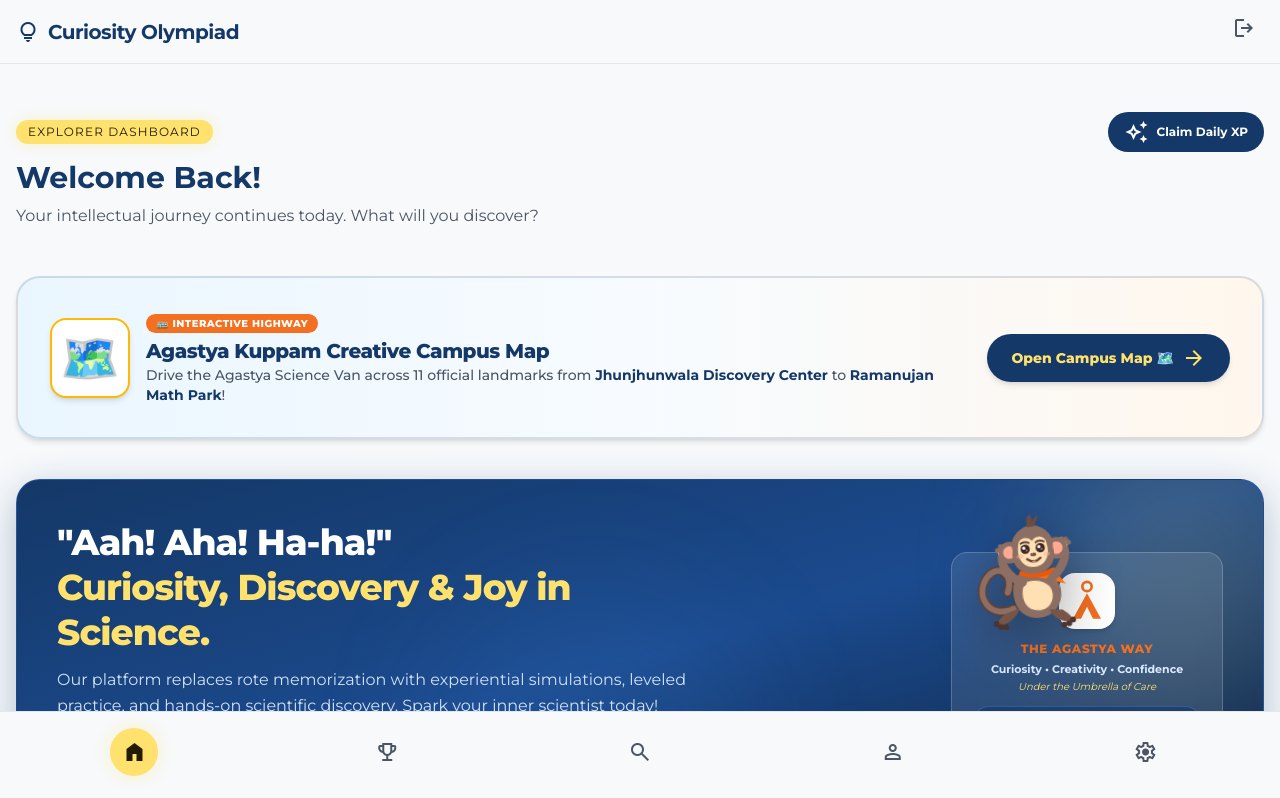
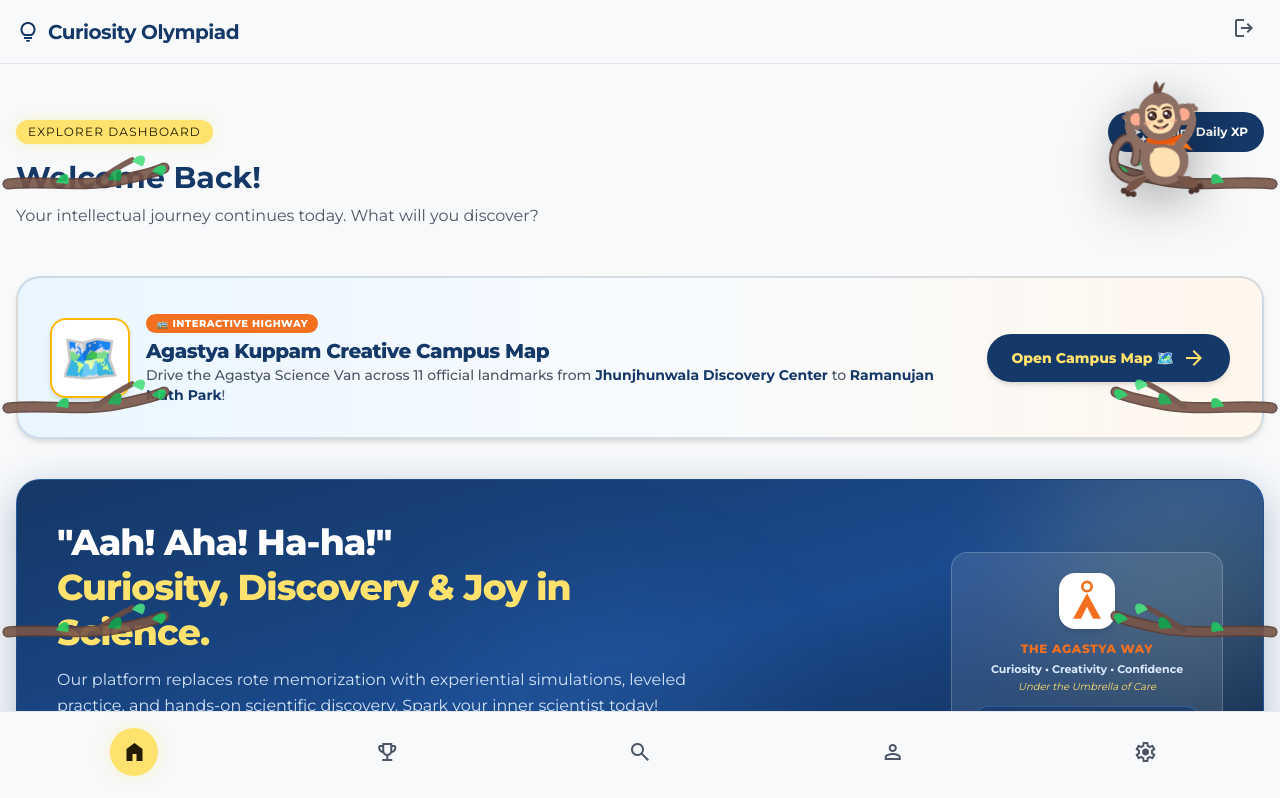
Before and after one commit to ScaryPython100/curiosity-olympiad, a Next.js app: page /dashboard in a window 1280 px wide. Shown: the top 798 px of the page. Built offline with nearby package versions, Linux system fonts and the light colour scheme; no server answers.

Commit message:
fix: remove animate-spin from monkey tail to prevent it from flying off and add 6 lush side tree branches on left and right dashboard edges for Kuppu to perch on

```diff
--- a/src/components/KuppuMascot.tsx
+++ b/src/components/KuppuMascot.tsx
@@ -2,7 +2,7 @@
 
 import React, { useState, useEffect, useRef, useCallback } from "react";
 
-export type KuppuState = "idle" | "crawling" | "climbing" | "scampering";
+export type KuppuState = "idle" | "climbing" | "scampering";
 
 export interface KuppuMascotProps {
   userName?: string;
@@ -10,32 +10,80 @@
   onStateChange?: (state: KuppuState) => void;
 }
 
-interface MascotPosition {
-  x: number; // viewport percentage (10 to 88)
-  y: number; // viewport percentage (15 to 85)
+export interface CampusBranch {
+  id: number;
+  name: string;
+  side: "left" | "right";
+  topPercent: number; // Vertical position along viewport (%)
+  perchX: number; // Viewport X (%) where Kuppu perches
+  perchY: number; // Viewport Y (%) where Kuppu perches
   facing: "left" | "right";
 }
 
-// Open, safe zones around the dashboard viewport where Kuppu can explore freely
-const SAFE_EXPLORATION_ZONES = [
-  { x: 82, y: 75, label: "Bottom Right" },
-  { x: 15, y: 78, label: "Bottom Left" },
-  { x: 82, y: 28, label: "Top Right" },
-  { x: 15, y: 28, label: "Top Left" },
-  { x: 85, y: 50, label: "Mid Right" },
-  { x: 12, y: 50, label: "Mid Left" },
-  { x: 65, y: 80, label: "Bottom Center Right" },
-  { x: 35, y: 80, label: "Bottom Center Left" },
-  { x: 70, y: 22, label: "Top Center Right" },
-  { x: 30, y: 22, label: "Top Center Left" },
+// 6 beautiful side branches fixed on the Left and Right edges of the Dashboard UI
+const CAMPUS_BRANCHES: CampusBranch[] = [
+  {
+    id: 0,
+    name: "Top-Right Tree Branch",
+    side: "right",
+    topPercent: 22,
+    perchX: 92,
+    perchY: 20,
+    facing: "left"
+  },
+  {
+    id: 1,
+    name: "Mid-Right Tree Branch",
+    side: "right",
+    topPercent: 50,
+    perchX: 92,
+    perchY: 48,
+    facing: "left"
+  },
+  {
+    id: 2,
+    name: "Bottom-Right Tree Branch",
+    side: "right",
+    topPercent: 78,
+    perchX: 92,
+    perchY: 76,
+    facing: "left"
+  },
+  {
+    id: 3,
+    name: "Top-Left Tree Branch",
+    side: "left",
+    topPercent: 22,
+    perchX: 8,
+    perchY: 20,
+    facing: "right"
+  },
+  {
+    id: 4,
+    name: "Mid-Left Tree Branch",
+    side: "left",
+    topPercent: 50,
+    perchX: 8,
+    perchY: 48,
+    facing: "right"
+  },
+  {
+    id: 5,
+    name: "Bottom-Left Tree Branch",
+    side: "left",
+    topPercent: 78,
+    perchX: 8,
+    perchY: 76,
+    facing: "right"
+  }
 ];
 
 const SCAMPER_DIALOGS = [
-  "Whoops! Scampering out of your way! 🐵💨",
-  "Aha! Leaping to a free branch! 🌿",
-  "Ha-ha! Swinging over so you can click! 🦘",
-  "Curiosity never stops! Exploring over here! 🔭",
-  "Ooh-ooh! Making room for you, Explorer! ✨"
+  "Whoops! Scampering to another branch! 🐵🌿",
+  "Aha! Swinging across to this side! 🌳",
+  "Ha-ha! Perching out of your way! 🦘",
+  "Curiosity never stops! Checking the view from here! 🔭",
+  "Ooh-ooh! Leaping to a free branch! ✨"
 ];
 
 export default function KuppuMascot({
@@ -44,11 +92,7 @@
   onStateChange
 }: KuppuMascotProps) {
   const [state, setState] = useState<KuppuState>("idle");
-  const [pos, setPos] = useState<MascotPosition>({
-    x: 82,
-    y: 75,
-    facing: "left"
-  });
+  const [branchIndex, setBranchIndex] = useState<number>(0);
   const [dialog, setDialog] = useState<string | null>(null);
   const [isBlinking, setIsBlinking] = useState(false);
   const lastScrollY = useRef<number>(0);
@@ -85,42 +129,29 @@
     }
   }, []);
 
-  // 1. Move Kuppu to a new random safe coordinate across the screen
-  const moveToRandomCoordinate = useCallback(
+  // 1. Scamper / Jump to a different branch on the sides of the dashboard
+  const jumpToAnotherBranch = useCallback(
     (reason: "click" | "roam" | "scroll" = "roam") => {
-      setPos((prev) => {
-        // Pick a coordinate that is sufficiently different from current position
-        const candidates = SAFE_EXPLORATION_ZONES.filter(
-          (z) => Math.abs(z.x - prev.x) > 15 || Math.abs(z.y - prev.y) > 15
-        );
-        const nextZone =
-          candidates[Math.floor(Math.random() * candidates.length)] ||
-          SAFE_EXPLORATION_ZONES[0];
-
-        const nextFacing: "left" | "right" =
-          nextZone.x > prev.x ? "right" : "left";
-
-        return {
-          x: nextZone.x,
-          y: nextZone.y,
-          facing: nextFacing
-        };
+      setBranchIndex((prev) => {
+        // Pick any branch different from the current one
+        const candidates = CAMPUS_BRANCHES.map((_, idx) => idx).filter((idx) => idx !== prev);
+        return candidates[Math.floor(Math.random() * candidates.length)] || 0;
       });
 
       if (reason === "click") {
-        playInteractionAudio(640, 920);
+        playInteractionAudio(680, 960);
         notifyStateChange("scampering");
         const msg =
           SCAMPER_DIALOGS[Math.floor(Math.random() * SCAMPER_DIALOGS.length)];
         setDialog(msg);
         setTimeout(() => setDialog(null), 3500);
       } else {
-        notifyStateChange("crawling");
+        notifyStateChange("scampering");
       }
 
       setTimeout(() => {
         notifyStateChange("idle");
-      }, 1400);
+      }, 950);
     },
     [notifyStateChange, playInteractionAudio]
   );
@@ -129,12 +160,12 @@
   const handleScamper = useCallback(
     (e?: React.MouseEvent | React.TouchEvent) => {
       if (e) e.stopPropagation();
-      moveToRandomCoordinate("click");
+      jumpToAnotherBranch("click");
     },
-    [moveToRandomCoordinate]
+    [jumpToAnotherBranch]
   );
 
-  // 3. Scroll Listener: When user scrolls, Kuppu climbs smoothly
+  // 3. Scroll Listener: When user scrolls, Kuppu climbs smoothly along his branch
   useEffect(() => {
     const handleScroll = () => {
       const currentScrollY = window.scrollY;
@@ -146,7 +177,7 @@
         if (scrollTimeoutRef.current) clearTimeout(scrollTimeoutRef.current);
         scrollTimeoutRef.current = setTimeout(() => {
           notifyStateChange("idle");
-        }, 800);
+        }, 750);
       } else {
         lastScrollY.current = currentScrollY;
       }
@@ -159,34 +190,34 @@
     };
   }, [state, notifyStateChange]);
 
-  // 4. Free-roaming interval: Kuppu crawls to a new spot every 12 seconds so he feels truly alive!
+  // 4. Free-roaming interval: Kuppu swings to a new branch every 15 seconds so he feels lively!
   useEffect(() => {
     const interval = setInterval(() => {
       if (state === "idle") {
-        moveToRandomCoordinate("roam");
+        jumpToAnotherBranch("roam");
       }
-    }, 12000);
+    }, 15000);
     return () => clearInterval(interval);
-  }, [state, moveToRandomCoordinate]);
+  }, [state, jumpToAnotherBranch]);
 
   // 5. Authentic monkey blinking animation
   useEffect(() => {
     const blinkInterval = setInterval(() => {
       setIsBlinking(true);
       setTimeout(() => setIsBlinking(false), 180);
-    }, 4500);
+    }, 4200);
     return () => clearInterval(blinkInterval);
   }, []);
+
+  const currentBranch = CAMPUS_BRANCHES[branchIndex];
 
   // Determine dynamic animation classes based on current state
   const getContainerAnimation = () => {
     switch (state) {
       case "scampering":
-        return "scale-110 -translate-y-6 rotate-12 transition-all duration-1000 ease-in-out";
-      case "crawling":
-        return "scale-100 -translate-y-2 rotate-3 transition-all duration-[1400ms] ease-in-out";
+        return "scale-110 -translate-y-8 rotate-12 transition-all duration-900 ease-in-out";
       case "climbing":
-        return "scale-105 -translate-y-4 -rotate-6 transition-all duration-500 ease-out";
+        return "scale-105 -translate-y-3 -rotate-6 transition-all duration-500 ease-out";
       case "idle":
       default:
         return "scale-100 translate-y-0 rotate-0 transition-all duration-700 ease-in-out";
@@ -197,34 +228,109 @@
     /*
       FULL-SCREEN FREE OVERLAY
       pointer-events: none globally so clicks fall through to dashboard cards & buttons.
-      pointer-events: auto explicitly on Kuppu so he can be clicked to scamper away!
+      pointer-events: auto explicitly on Kuppu and side branches!
     */
     <div className="fixed inset-0 z-[100] pointer-events-none overflow-hidden select-none">
+
+      {/* =========================================================================
+          1. DECORATIVE SIDE TREE BRANCHES ON LEFT & RIGHT DASHBOARD EDGES
+          ========================================================================= */}
+      {CAMPUS_BRANCHES.map((branch) => {
+        const isLeft = branch.side === "left";
+        return (
+          <div
+            key={branch.id}
+            style={{
+              top: `${branch.topPercent}%`,
+              left: isLeft ? "0px" : "auto",
+              right: !isLeft ? "0px" : "auto"
+            }}
+            className="absolute pointer-events-none -translate-y-1/2 z-10"
+          >
+            {/* SVG Tree Branch with Green Leaves extending from Left or Right edge */}
+            <div
+              style={{
+                transform: isLeft ? "scaleX(1)" : "scaleX(-1)"
+              }}
+              className="w-28 sm:w-36 md:w-44 h-12 sm:h-16 opacity-90 transition-all duration-300"
+            >
+              <svg
+                viewBox="0 0 200 80"
+                fill="none"
+                xmlns="http://www.w3.org/2000/svg"
+                className="w-full h-full overflow-visible"
+              >
+                {/* Main Wooden Branch Log */}
+                <path
+                  d="M 0 50 C 45 45, 90 55, 140 45 C 165 40, 185 35, 195 30"
+                  stroke="#5D4037"
+                  strokeWidth="14"
+                  strokeLinecap="round"
+                />
+                <path
+                  d="M 0 50 C 45 45, 90 55, 140 45 C 165 40, 185 35, 195 30"
+                  stroke="#795548"
+                  strokeWidth="10"
+                  strokeLinecap="round"
+                />
+                {/* Smaller wooden twig forking upwards */}
+                <path
+                  d="M 110 48 Q 135 30, 155 20"
+                  stroke="#6D4C41"
+                  strokeWidth="7"
+                  strokeLinecap="round"
+                />
+                {/* Lush Green Campus Leaves */}
+                <path
+                  d="M 60 48 C 65 35, 80 32, 75 50 Z"
+                  fill="#22C55E"
+                />
+                <path
+                  d="M 125 45 C 130 28, 148 25, 140 46 Z"
+                  fill="#16A34A"
+                />
+                <path
+                  d="M 155 22 C 162 10, 178 12, 168 28 Z"
+                  fill="#4ADE80"
+                />
+                <path
+                  d="M 180 34 C 192 20, 205 28, 192 40 Z"
+                  fill="#22C55E"
+                />
+              </svg>
+            </div>
+          </div>
+        );
+      })}
+
+      {/* =========================================================================
+          2. KUPPU MONKEY MASCOT PERCHED ON HIS CURRENT BRANCH
+          ========================================================================= */}
       <div
         style={{
-          left: `${pos.x}%`,
-          top: `${pos.y}%`,
+          left: `${currentBranch.perchX}%`,
+          top: `${currentBranch.perchY}%`,
           transform: "translate(-50%, -50%)"
         }}
-        className={`absolute pointer-events-auto cursor-pointer group flex flex-col items-center ${getContainerAnimation()}`}
+        className={`absolute pointer-events-auto cursor-pointer group flex flex-col items-center z-20 ${getContainerAnimation()}`}
         onClick={handleScamper}
         onTouchStart={handleScamper}
         role="button"
         tabIndex={0}
-        aria-label="Kuppu the Monkey Mascot - Click to make him scamper freely around the screen"
-        title="Click Kuppu to make him scamper out of your way!"
+        aria-label="Kuppu the Monkey Mascot - Click to make him scamper to a different branch"
+        title="Click Kuppu to make him leap to another side branch!"
       >
         {/* Floating AI Assistant Speech or Scamper Dialogue Bubble */}
         {(aiSpeech || dialog) && (
           <div
             className={`absolute bottom-full mb-3 w-64 bg-white/95 backdrop-blur-md rounded-2xl p-3.5 shadow-2xl border-2 border-[#143867] animate-in fade-in zoom-in-95 duration-200 z-50 text-left ${
-              pos.x > 50 ? "right-0" : "left-0"
+              currentBranch.perchX > 50 ? "right-0" : "left-0"
             }`}
             onClick={(e) => e.stopPropagation()}
           >
             <div className="flex items-center justify-between gap-1 mb-1">
               <span className="px-2 py-0.5 bg-amber-100 text-[#143867] text-[10px] font-black rounded-full uppercase tracking-wider">
-                {aiSpeech ? "🐵 Kuppu AI Guide" : "🐵 Kuppu Scampering! 💨"}
+                {aiSpeech ? "🐵 Kuppu AI Guide" : "🐵 Kuppu on the Branch! 🌿"}
               </span>
               <button
                 onClick={(e) => {
@@ -245,11 +351,11 @@
         {/*
           AUTHENTIC, CUTE CARTOON MONKEY / LANGUR ILLUSTRATION (SVG)
           Zero square boxes, zero circle borders, zero geometric robot parts.
-          Smooth, organic curves, fluffy ears, expressive face, hands with fingers, and curling tail!
+          Tail is FIRMLY and SOLIDLY attached to the lower torso (never spinning off!).
         */}
         <div
           style={{
-            transform: pos.facing === "left" ? "scaleX(1)" : "scaleX(-1)"
+            transform: currentBranch.facing === "left" ? "scaleX(1)" : "scaleX(-1)"
           }}
           className={`relative w-24 h-24 sm:w-28 sm:h-28 md:w-32 md:h-32 transition-transform duration-300 group-hover:scale-110 ${
             state === "idle" ? "animate-pulse" : ""
@@ -261,24 +367,23 @@
             xmlns="http://www.w3.org/2000/svg"
             className="w-full h-full drop-shadow-[0_12px_24px_rgba(0,0,0,0.35)] overflow-visible"
           >
-            {/* ==================== 1. LONG SWISHING CARTOON MONKEY TAIL ==================== */}
+            {/* ==================== 1. LONG SWISHING CARTOON MONKEY TAIL (FIRMLY ATTACHED - NO SPIN) ==================== */}
             <path
-              d="M 50 115 C 20 125, 5 95, 22 75 C 38 58, 55 75, 45 95"
+              d="M 60 115 C 30 130, 10 100, 25 78 C 40 58, 55 75, 45 98"
               stroke="#5D4037"
               strokeWidth="11"
               strokeLinecap="round"
               fill="none"
-              className={state === "crawling" || state === "scampering" ? "animate-spin" : ""}
             />
             <path
-              d="M 50 115 C 20 125, 5 95, 22 75 C 38 58, 55 75, 45 95"
+              d="M 60 115 C 30 130, 10 100, 25 78 C 40 58, 55 75, 45 98"
               stroke="#8D6E63"
               strokeWidth="7"
               strokeLinecap="round"
               fill="none"
             />
 
-            {/* ==================== 2. BACK FOOT WITH CLIMBING TOES ==================== */}
+            {/* ==================== 2. BACK FOOT PERCHED ON THE TREE BRANCH ==================== */}
             <path
               d="M 58 115 C 50 130, 35 135, 30 132 C 28 130, 32 125, 40 120"
               fill="#795548"
@@ -298,7 +403,7 @@
               fill="#FFE0B2"
             />
 
-            {/* ==================== 4. FRONT FOOT WITH CLIMBING TOES ==================== */}
+            {/* ==================== 4. FRONT FOOT PERCHED ON THE TREE BRANCH ==================== */}
             <path
               d="M 92 120 C 98 135, 112 138, 118 136 C 120 134, 116 128, 108 122"
               fill="#795548"
@@ -327,7 +432,6 @@
               strokeWidth="10"
               strokeLinecap="round"
             />
-            {/* Cute palm and 4 little fingers */}
             <circle cx="44" cy="46" r="6" fill="#FFE0B2" />
             <circle cx="38" cy="44" r="3" fill="#8D6E63" />
             <circle cx="42" cy="40" r="3" fill="#8D6E63" />
@@ -341,7 +445,6 @@
               strokeWidth="10"
               strokeLinecap="round"
             />
-            {/* Cute palm and 4 little fingers */}
             <circle cx="116" cy="44" r="6" fill="#FFE0B2" />
             <circle cx="110" cy="40" r="3" fill="#8D6E63" />
             <circle cx="115" cy="38" r="3" fill="#8D6E63" />
@@ -394,7 +497,6 @@
                 <circle cx="72.5" cy="47.5" r="0.8" fill="#FFFFFF" />
               </>
             )}
-            {/* Cute Curved Eyebrow */}
             <path
               d="M 66 39 Q 71 36, 76 39"
               stroke="#5D4037"
@@ -417,7 +519,6 @@
                 <circle cx="90.5" cy="47.5" r="0.8" fill="#FFFFFF" />
               </>
             )}
-            {/* Cute Curved Eyebrow */}
             <path
               d="M 84 39 Q 89 36, 94 39"
               stroke="#5D4037"
@@ -427,11 +528,9 @@
             />
 
             {/* ==================== 9. BUTTON NOSE & HAPPY SMILING MOUTH WITH TONGUE ==================== */}
-            {/* Adorable little oval monkey nose */}
             <ellipse cx="80" cy="53" rx="3.5" ry="2.2" fill="#6D4C41" />
             <circle cx="79" cy="52.2" r="0.8" fill="#FFE0B2" opacity="0.6" />
 
-            {/* Cheerful wide cartoon smile */}
             <path
               d="M 72 58 Q 80 65, 88 58"
               stroke="#5D4037"
@@ -439,7 +538,6 @@
               strokeLinecap="round"
               fill="none"
             />
-            {/* Cute pink tongue peeking out */}
             <path
               d="M 77 61 Q 80 65, 83 61 Z"
               fill="#FF8A80"
@@ -453,7 +551,7 @@
 
         {/* Floating playful helper badge on hover */}
         <span className="opacity-0 group-hover:opacity-100 transition-opacity duration-200 px-3 py-1 bg-[#143867]/95 text-[#ffe16d] text-[10px] font-black rounded-full shadow-lg mt-1 whitespace-nowrap pointer-events-none">
-          Click me to scamper over! 🐵💨
+          Click me to leap to another branch! 🐵🌿
         </span>
       </div>
     </div>
```
